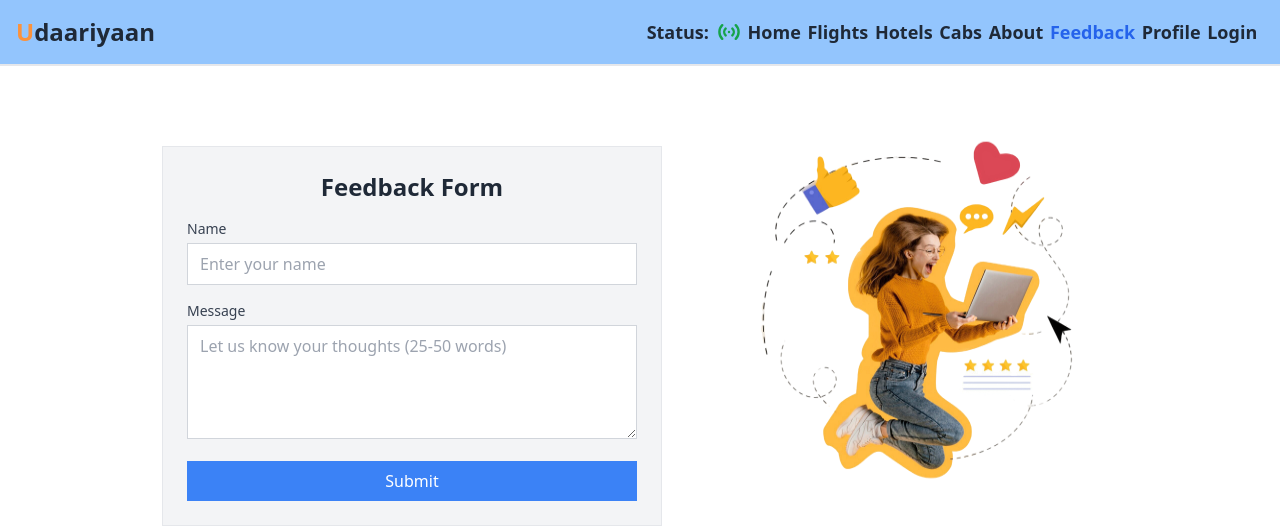
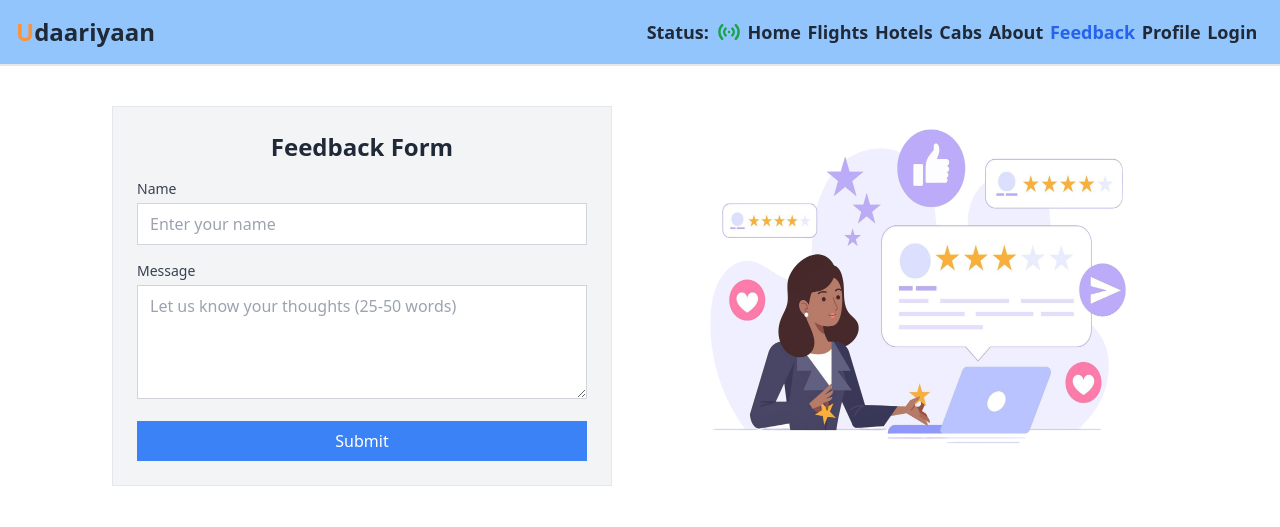
Before and after one commit to birinderr/udaariyaan, a React (Vite) app in the folder frontend/: page /feedback in a window 1280 px wide. Shown: the top 527 px of the page. Built offline with nearby package versions, Linux system fonts and the light colour scheme; no server answers.

Commit message:
feedback image change

```diff
--- a/frontend/src/pages/FeedbackForm.jsx
+++ b/frontend/src/pages/FeedbackForm.jsx
@@ -4,7 +4,7 @@ import FeedbackCard from "../components/FeedbackCard";
 import ScrollToTop from "../components/ScrollToTop.jsx";
 import UseOnlineStatus from "../UseOnlineStatus.jsx";
 import OfflineCard from "../components/OfflineCard.jsx";
-import { toast } from 'react-toastify';
+import { toast } from "react-toastify";
 import "react-toastify/dist/ReactToastify.css";
 
 const FeedbackForm = () => {
@@ -32,7 +32,7 @@ const FeedbackForm = () => {
       }
       setName("");
       setMessage("");
-      toast("Feedback Sent! Thanks For Your Feedback.")
+      toast("Feedback Sent! Thanks For Your Feedback.");
     } catch (error) {
       console.log(error);
     }
@@ -129,9 +129,9 @@ const FeedbackForm = () => {
           </div>
           <div>
             <img
-              src="./feedback.jpg"
+              src="./feedbackImg.png"
               alt="feedbackImg"
-              className="h-[500px] w-[400px] pt-5"
+              className="h-[400px] w-[500px] pt-5"
             />
           </div>
         </div>
```
Also changed, not shown: frontend/public/feedbackImg.png.
